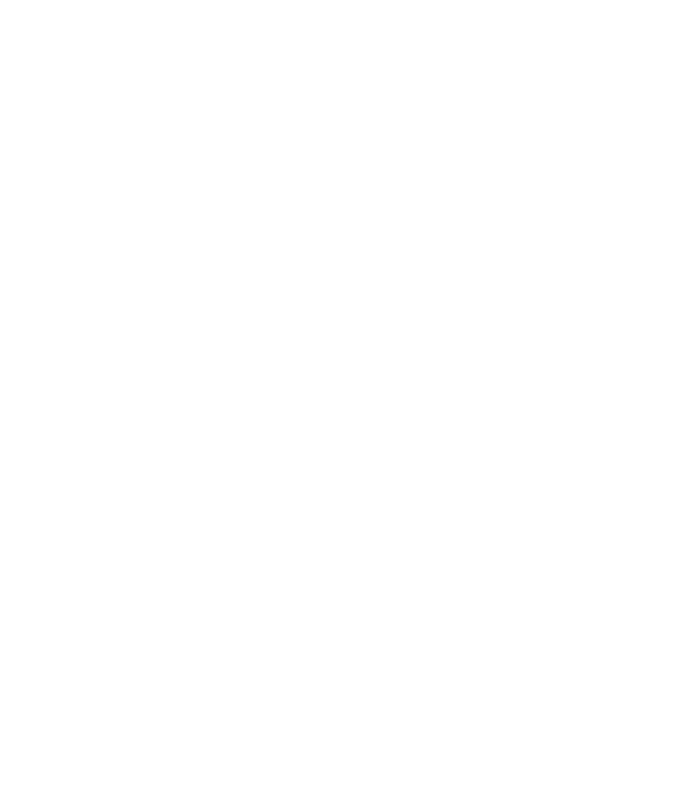
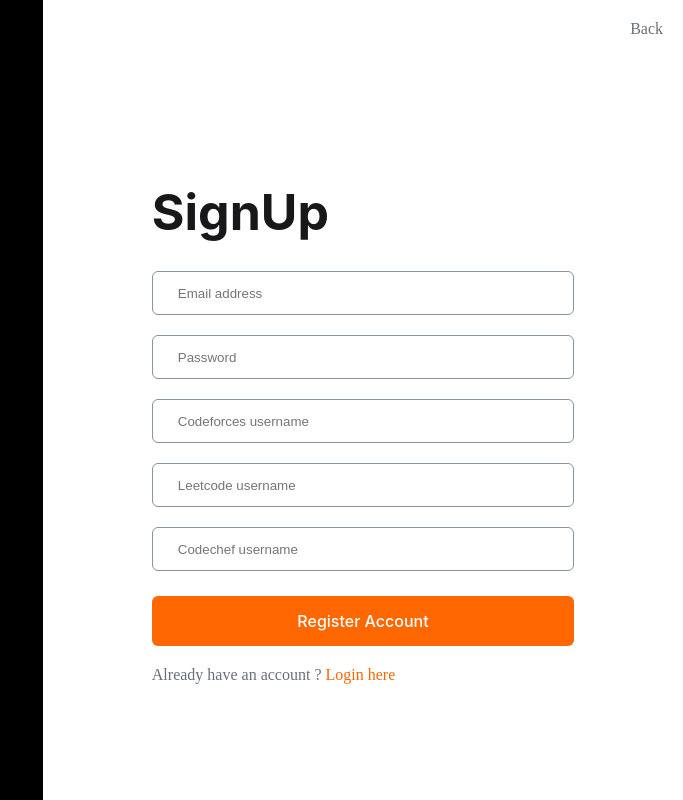
Before and after one commit to LostNSeeker/CList, a React (Vite) app in the folder Frontend/: page /signup in a window 1280 px wide. Before the commit this address had no page. Shown: the whole page, without its empty margins (597-1280 px from the left). Built offline with nearby package versions, Linux system fonts and the light colour scheme.

Commit message:
login and signup page done

```diff
--- a/Frontend/src/App.jsx
+++ b/Frontend/src/App.jsx
@@ -1,12 +1,14 @@
 import "./App.css";
 import { BrowserRouter as Router, Routes, Route } from 'react-router-dom';
 import Login from "./Pages/Login";
+import SignUp from "./Pages/SignUp";
 
 function App() {
   return (
     <Router>
       <Routes>
         <Route path="/" element={<Login />} />
+        <Route path="/signup" element={<SignUp />} />
       </Routes>
     </Router>
   );
--- a/Frontend/src/Pages/Login.css
+++ b/Frontend/src/Pages/Login.css
@@ -2,7 +2,6 @@
   display: flex;
   flex-direction: row;
   align-items: center;
-  height: 100vh;
 }
 .left {
   display: flex;
@@ -38,7 +37,7 @@
 }
 .login-title {
   font-family: Inter;
-  font-size: 60px;
+  font-size: 50px;
   font-weight: 700;
   line-height: 77.45px;
   text-align: left;
@@ -75,7 +74,7 @@
 .form-group input {
   border-radius: 6px;
   border: 1px solid #8692a6;
-  height: 50px;
+  height: 40px;
   margin-bottom: 20px;
   transition: transform 300ms ease-out;
   padding-left: 25px;
@@ -88,7 +87,7 @@
   background-color: #ff6700;
   color: white;
   border-radius: 6px;
-  margin-top: 20px;
+  margin-top: 5px;
   margin-bottom: 20px;
   border: none;
 }
@@ -114,6 +113,9 @@
   .right {
     width: 100%;
   }
+  .login-title{
+    font-size: 40px;
+  }
   .login-screen {
     justify-content: center;
   }
--- a/Frontend/src/Pages/Login.jsx
+++ b/Frontend/src/Pages/Login.jsx
@@ -33,7 +33,7 @@
                         <div className="login-title">
                             Login
                         </div>
-                        <div className="login-p">If you are already a Admin you can login with your email address and password.</div>
+
                         <div className="login-form">
                             <form>
                                 <div className={`form-group ${isEmailAnimating ? 'animate' : ''}`}>
@@ -46,9 +46,9 @@
                                 </div>
                                 <RememberMe />
                                 <div className="form-group">
-                                    <button type="submit"><p>Register Account</p></button>
+                                    <button type="submit"><p>Login</p></button>
                                 </div>
-                                <p>Dont have an account ? <a href="/signup" className="right-span">Sign up here</a></p>
+                                <p>Don&apos;t have an account ? <a href="/signup" className="right-span">Sign up here</a></p>
                             </form>
                         </div>
                     </div>
--- /dev/null
+++ b/Frontend/src/Pages/SignUp.jsx
@@ -0,0 +1,93 @@
+// Desc: Login Page
+import { useState } from "react";
+import "./Login.css";
+
+const SignUp = () => {
+  const [isEmailAnimating, setIsEmailAnimating] = useState(false);
+  const [isPasswordAnimating, setIsPasswordAnimating] = useState(false);
+
+  const handleEmailClick = () => {
+    setIsEmailAnimating(true);
+    setTimeout(() => {
+      setIsEmailAnimating(false);
+    }, 300);
+  };
+
+  const handlePasswordClick = () => {
+    setIsPasswordAnimating(true);
+    setTimeout(() => {
+      setIsPasswordAnimating(false);
+    }, 300);
+  };
+  return (
+    <div className="login-screen">
+      <div className="left"></div>
+      <div className="right">
+        <div className="back">
+          <a href="/">Back</a>
+        </div>
+        <div className="login-hero-page">
+          <div className="login-container">
+            <div className="login-title">SignUp</div>
+            {/*<div className="login-p">If you are a Admin you can login with your email address and password.</div>*/}
+            <div className="login-form">
+              <form>
+                <div
+                  className={`form-group ${isEmailAnimating ? "animate" : ""}`}
+                >
+
+                  <input
+                    type="email"
+                    id="email"
+                    name="email"
+                    placeholder="Email address"
+                    onClick={handleEmailClick}
+                  />
+                </div>
+                <div
+                  className={`form-group ${
+                    isPasswordAnimating ? "animate" : ""
+                  }`}
+                >
+
+                  <input
+                    type="password"
+                    id="password"
+                    name="password"
+                    placeholder="Password"
+                    onClick={handlePasswordClick}
+                  />
+                </div>
+                <div className="form-group">
+                  <input type="text" id="codeforces" name="codeforces" placeholder="Codeforces username"/>
+                </div>
+                <div className="form-group">
+
+                  <input type="text" id="leetcode" name="leetcode" placeholder="Leetcode username"/>
+                </div>
+                <div className="form-group">
+
+                  <input type="text" id="codechef" name="codechef" placeholder="Codechef username"/>
+                </div>
+
+                <div className="form-group">
+                  <button type="submit">
+                    <p>Register Account</p>
+                  </button>
+                </div>
+                <p>
+                  Already have an account ?{" "}
+                  <a href="/" className="right-span">
+                    Login here
+                  </a>
+                </p>
+              </form>
+            </div>
+          </div>
+        </div>
+      </div>
+    </div>
+  );
+};
+
+export default SignUp;
```
